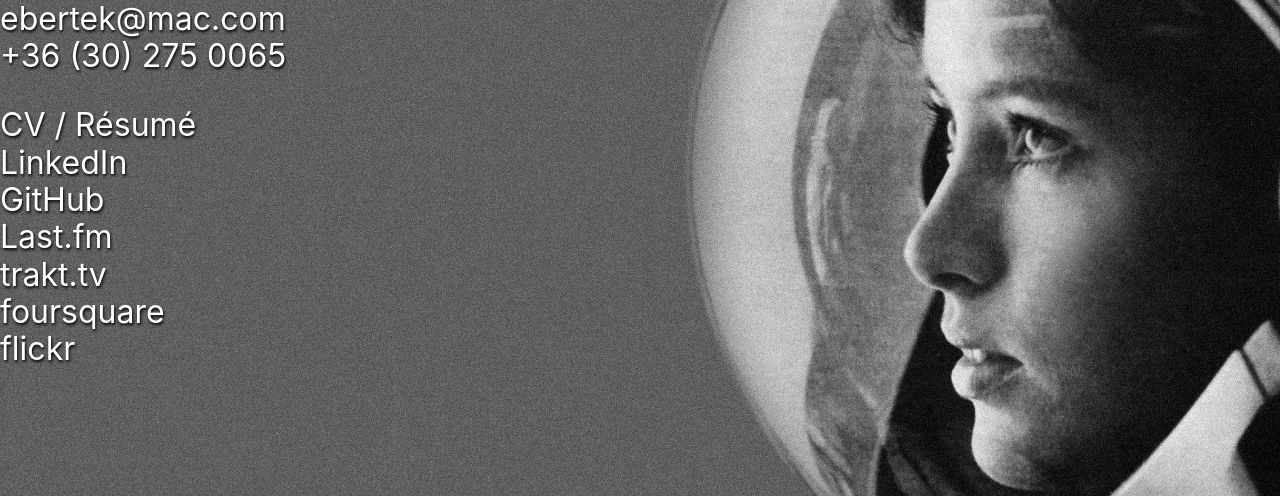
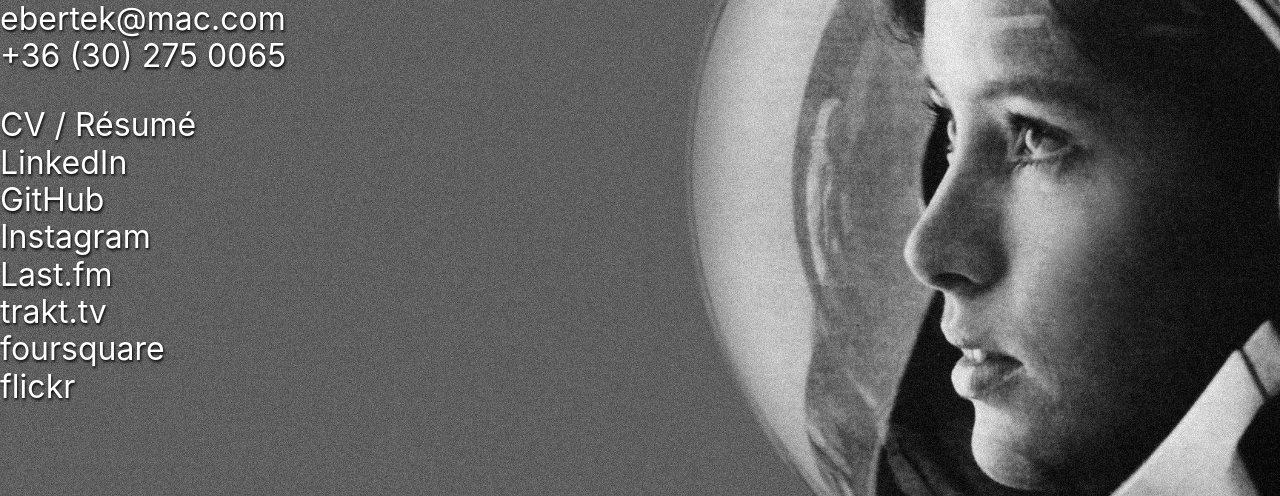
Before and after one commit to ebertek/ebertek.com, a PHP site: page / in a window 1280 px wide. Shown: the part 246-742 px from the top of the page. Run offline with PHP 8.4, Linux system fonts and the light colour scheme; data that the repository does not hold is empty.

Commit message:
Add Instagram

```diff
--- a/index.php
+++ b/index.php
@@ -64,6 +64,7 @@
 <?php if ($country_code == "HU") echo '          <li><a href="cv.pdf" hreflang="hu-HU" title="Hungarian Curriculum Vitæ" type="application/pdf">CV / Résumé (🇭🇺)</a></li>' . PHP_EOL; ?>
           <li><a href="https://www.linkedin.com/in/ebertdavid" title="LinkedIn">LinkedIn</a></li>
           <li><a href="https://github.com/ebertek" title="GitHub">GitHub</a></li>
+          <li><a href="https://www.instagram.com/ebertek" title="Instagram">Instagram</a></li>
           <li><a href="http://www.last.fm/user/ebertek" title="Last.fm">Last.fm</a></li>
           <li><a href="https://trakt.tv/users/ebertek" title="trakt.tv">trakt.tv</a></li>
           <li><a href="<?php echo $fsq[$device]; ?>" title="foursquare">foursquare</a></li>
```
